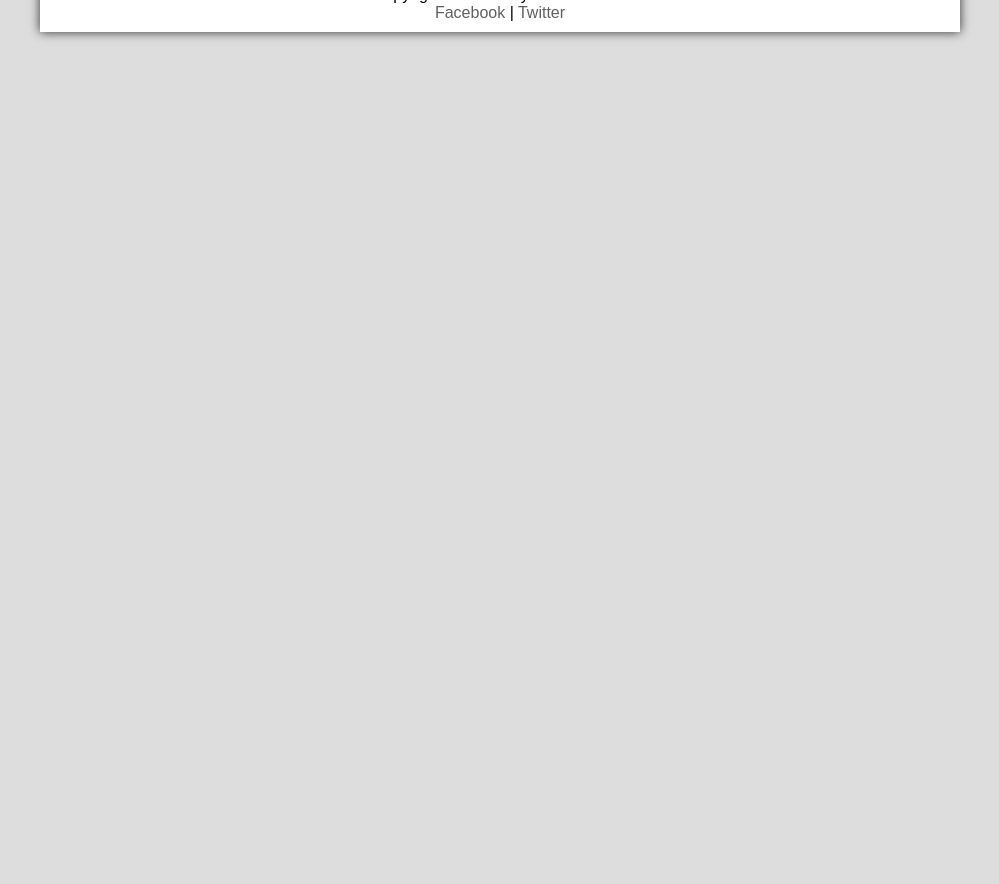
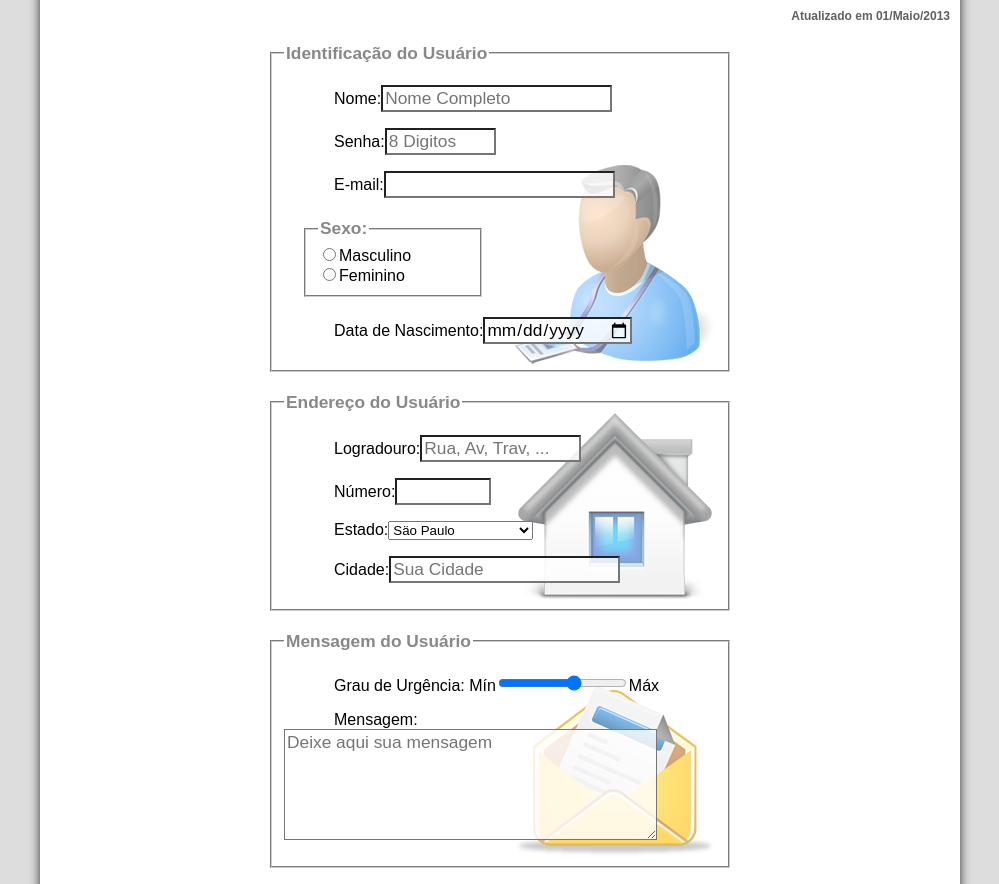
Before and after one commit to Nicolas1548/Curso-html5, a plain HTML site: page projeto-glass-html5/fale-conosco.html in a window 1280 px wide. Shown: the part 279-1163 px from the top of the page, without its empty margins (140-1139 px from the left). Before the commit the page ends 800 px from the top, so only its background shows below. Drawn offline with Linux system fonts and the light colour scheme; a script that the page names is missing.

Commit message:
Curso Finalizado

```diff
--- a/projeto-glass-html5/_css/form.css
+++ b/projeto-glass-html5/_css/form.css
@@ -0,0 +1,48 @@
+@charset "UTF-8";
+
+form {
+    width: 500px;
+    margin: auto;
+}
+
+input, textarea{
+    font-family: sans-serif;
+    font-weight: normal;
+    font-size: 13pt;
+    background-color: rgba(255,255,255,.8);
+}
+
+input:hover, textarea:hover {
+    background-color: #dddddd;
+}
+
+legend {
+    color: #888888;
+    font-weight: bold;
+    font-size: 13pt;
+    font-family: sans-serif;
+}
+fieldset{
+    border-color: #cecece;
+    margin: 20px;
+}
+
+fieldset#sexo {
+    width: 150px;
+}
+
+fieldset#usuario {
+    background: url(../_imagens/icone-contato.png) no-repeat 95% 95%;
+}
+
+fieldset#endereco {
+    background: url(../_imagens/icone-endereco.png) no-repeat 95% 95%;
+}
+
+fieldset#mensagem {
+    background: url(../_imagens/icone-mensagem.png) no-repeat 95% 95%;
+}
+
+fieldset#pedido {
+    background: url(../_imagens/icone-pagamento.png) no-repeat 95% 95%;
+}
--- a/projeto-glass-html5/fale-conosco.html
+++ b/projeto-glass-html5/fale-conosco.html
@@ -4,10 +4,17 @@
     <meta charset="UTF-8" />
     <title>Tudo Sobre Google Glass</title>
     <link rel="stylesheet" type="text/css" href="_css/estilo.css" />
+    <link rel="stylesheet" type="text/css" href="_css/form.css" />
 </head>
 
 <script language="javascript" src="_javascript/funcoes.js"></script>
-
+<script>
+    function calc_total(){
+        var qtd = parseInt(document.getElementById('cQtd').value);
+        tot = qtd * 1500;
+        document.getElementById('cTot').value = tot;
+    }
+</script>
 <body>
     <div id="interface">
 
@@ -37,39 +44,76 @@
             </nav>
         </header>
 
-        Fale Conosco > Contato
-        Formulário de Contato
-        por Gustavo Guanabara
-        Atualizado em 01/Maio/2013
+        <section id="corpo-full">
+            <article id="noticia-principal">
+                <header id="cabecalho-artigo">
+                    <hgroup>
+                        <h3>Fale Conosco > Contato</h3>
+                        <h1>Formulário de Contato</h1>
+                        <h2>por Gustavo Guanabara</h2>
+                        <h3 class="direita">Atualizado em 01/Maio/2013</h3>
+                    </hgroup>
+                </header>
 
-        Identificação do Usuário
-        Nome:
-        Senha:
-        E-mail:
-        Sexo:
-        - Masculino
-        - Feminino
-        Data de Nascimento:
+                <form method="post" id="fContato" action="mailto:contato@cursoemvideo.com" oninput="calc_total();">
 
-        Endereço do Usuário
-        Logradouro:
-        Número:
-        Estado:
-        Cidade:
+                    <fieldset id="usuario">
+                        <legend>Identificação do Usuário</legend>
+                            <p><label for="cNome">Nome:</label><input type="text" name="tNome" id="cNome" size="20" maxlength="30" placeholder="Nome Completo" /></p>
+                            <p><label for="cSenha">Senha:</label><input type="password" name="tSenha" id="cSenha" size="8" maxlength="8" placeholder="8 Digitos" /></p>
+                            <p><label for="cEmail">E-mail:</label><input type="email" name="tEmail" id="cEmail" size="20" maxlength="40" /></p>
+                            <fieldset id="sexo">
+                                <legend>Sexo:</legend>
+                                    <input type="radio" name="tSexo" id="cMasc" /><label for="cMasc">Masculino</label><br/>
+                                    <input type="radio" name="tSexo" id="cFem" /><label for="cFem">Feminino</label>
+                            </fieldset>
+                        <p><label for="cNasc    ">Data de Nascimento:</label><input type="date" name="tNasc" id="cNasc" /></p>
+                    </fieldset>
 
-        Mensagem do Usuário
-        Grau de Urgência:
-        Mensagem:
+                    <fieldset id="endereco">
+                        <legend>Endereço do Usuário</legend>
+                            <p><label for="cRua">Logradouro:</label><input type="text" name="tRua" id="cRua" size="13" maxlength="80" placeholder="Rua, Av, Trav, ..."></p>
+                            <p><label for="cNum">Número:</label><input type="number" name="tNum" id="cNum" min="0" max="99999"></p>
+                            <p><label for="cEst">Estado:</label><select name="tEst" id="cEst">
+                                <optgroup label="Região Sudeste">
+                                    <option value="RJ">Rio de Janeiro</option>
+                                    <option value="SP" selected>Säo Paulo</option>
+                                    <option value="MG">Minas Gerais</option>
+                                </optgroup>
 
-        Quero um Google Glass
-        Gostaria de adquirir um Google Glass quando disponível
-        Cor:
-        Quantidade:
-        Preço Total: R$
+                                <optgroup label="Região Sul">
+                                    <option value="PR">Paraná</option>
+                                    <option value="SC">Santa Catarina</option>
+                                    <option value="RS">Rio Grande do sul</option>
+                                </optgroup>
+                            </select></p>
+                            <p><label for="cCid">Cidade:</label><input type="text" name="tCid" id="cCid" maxlength="40" size="20" placeholder="Sua Cidade" list="cidades"/></p>
+                            <datalist id="cidades">
+                                <option value="Rio de Janeiro"></option>
+                                <option value="Nova Iguaçu"></option>
+                                <option value="Niterói"></option>
+                                <option value="Belford Roxo"></option>
+                            </datalist>
+                    </fieldset>
 
+                    <fieldset id="mensagem">
+                        <legend>Mensagem do Usuário</legend>
+                            <p><label for="cUrg">Grau de Urgência: </label>Mín<input type="range" name="tUrg" id="cUrg" min="0" max="10" step="2"/>Máx</p>
+                            <p><label for="cMsg">Mensagem:</label><textarea name="tMsg" id="cMsg" cols="35" rows="5" placeholder="Deixe aqui sua mensagem"></textarea></p>
+                    </fieldset>
 
-        [BOTÃO ENVIAR]
+                    <fieldset id="pedido">
+                        <legend>Quero um Google Glass</legend>
+                            <p><input type="checkbox" name="tPed" id="cPed" checked><label for="cPed">Gostaria de adquirir um Google Glass quando disponível</label></p>
+                            <p><label for="cCor">Cor:</label><input type="color" name="tCor" id="cCor" value="#0000ff"></p>
+                            <p><label for="cQtd">Quantidade:</label><input type="number" name="tQtd" id="cQtd" min="0" max="5" value="0"></p>
+                            <p><label for="cTot">Preço Total: R$</label> <input type="text" name="tTot" id="cTot" placeholder="Total a Pagar" readonly/></p>
+                    </fieldset>
 
+                    <input type="image" name="tEnviar" src="_imagens/botao-enviar.png">
+                </form>
+            </article>
+        </section>
         <footer id="rodape">
             <p>Copyright &copy; 2013 - by Gustavo Guanabara <br />
                 <a href="http//facebook.com/cursoemvideo" target="_blank">Facebook</a> |
```
